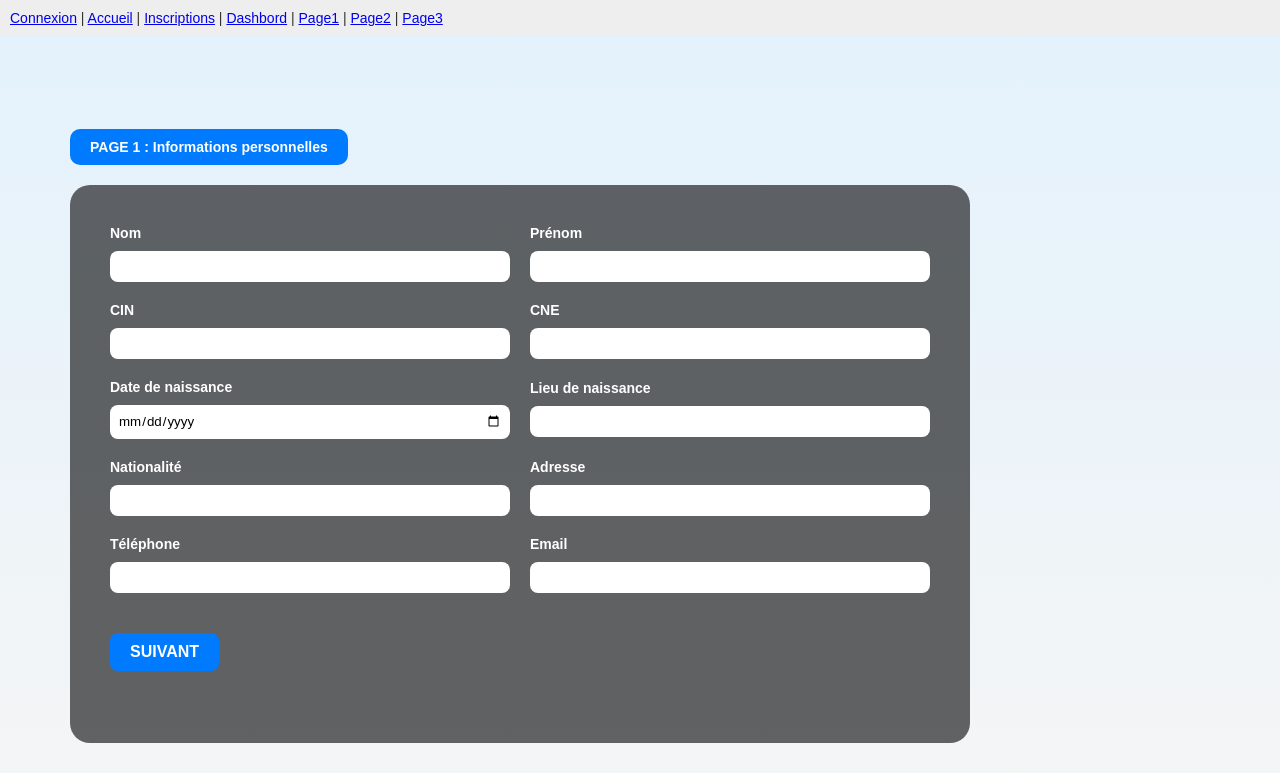
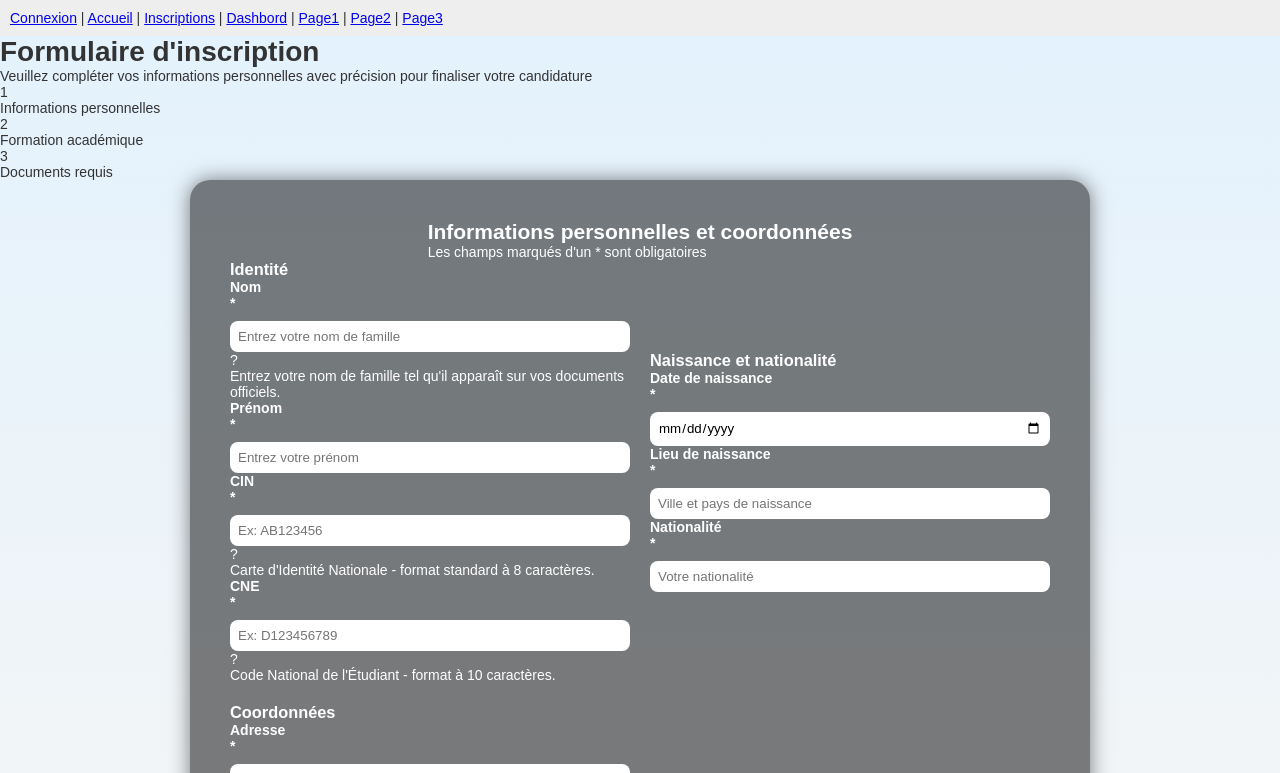
Before and after one commit to Meryem193/react-project, a React (Create React App) app in the folder myapp/: page /page1 in a window 1280 px wide. Shown: the top 773 px of the page. Built offline with nearby package versions, Linux system fonts and the light colour scheme.

Commit message:
Update page1.js
Signed-off-by: Meryem193 <meryemanouar67@gmail.com>

```diff
--- a/myapp/src/components/page1.js
+++ b/myapp/src/components/page1.js
@@ -1,63 +1,260 @@
-import React from "react";
+
+import React, { useState } from "react";
 import { useNavigate } from "react-router-dom";
 import "../styles/page1.css";
 
 function Page1() {
   const navigate = useNavigate();
+  const [formData, setFormData] = useState({
+    nom: "",
+    prenom: "",
+    cin: "",
+    cne: "",
+    dateNaissance: "",
+    lieuNaissance: "",
+    nationalite: "",
+    adresse: "",
+    telephone: "",
+    email: "",
+  });
+
+  const handleChange = (e) => {
+    const { name, value } = e.target;
+    setFormData({ ...formData, [name]: value });
+  };
+
+  const handleNext = (e) => {
+    e.preventDefault();
+    // Tu peux ajouter une validation supplémentaire ici si besoin
+    navigate("/page2", { state: { formData } });
+  };
 
   return (
-    <div className="page1-container">
-      <div className="page1-title">PAGE 1 : Informations personnelles</div>
+    <div className="page-container">
+      {/* Éléments décoratifs */}
+      <div className="decoration-circle top-left"></div>
+      <div className="decoration-circle bottom-right"></div>
 
-      <div className="form-wrapper">
-        <form className="form-grid">
+      <div className="form-header">
+        <h1 className="main-title">Formulaire d'inscription</h1>
+        <p className="subtitle">
+          Veuillez compléter vos informations personnelles avec précision pour
+          finaliser votre candidature
+        </p>
+      </div>
+
+      {/* Indicateur de progression */}
+      <div className="progress-container">
+        <div className="progress-step">
+          <div className="step-number active">1</div>
+          <span className="step-title active">Informations personnelles</span>
+        </div>
+        <div className="progress-line"></div>
+        <div className="progress-step">
+          <div className="step-number">2</div>
+          <span className="step-title">Formation académique</span>
+        </div>
+        <div className="progress-line"></div>
+        <div className="progress-step">
+          <div className="step-number">3</div>
+          <span className="step-title">Documents requis</span>
+        </div>
+      </div>
+
+      <div className="form-container">
+        <div className="form-section-header">
+          <h2 className="form-title">Informations personnelles et coordonnées</h2>
+          <p className="form-description">
+            Les champs marqués d'un <span className="required-mark">*</span> sont
+            obligatoires
+          </p>
+        </div>
+
+        <form className="form-grid" onSubmit={handleNext}>
+          {/* Section Identité */}
+          <div className="form-section">
+            <h3 className="section-title">Identité</h3>
+
             <div className="form-group">
-            <label>Nom</label>
-            <input type="text" />
+              <label>
+                Nom <span className="required-mark">*</span>
+              </label>
+              <input
+                type="text"
+                name="nom"
+                value={formData.nom}
+                onChange={handleChange}
+                placeholder="Entrez votre nom de famille"
+                required
+              />
+              <div className="help-tooltip">
+                ?
+                <div className="tooltip-content">
+                  Entrez votre nom de famille tel qu'il apparaît sur vos documents
+                  officiels.
                 </div>
+              </div>
+            </div>
+
             <div className="form-group">
-            <label>Prénom</label>
-            <input type="text" />
+              <label>
+                Prénom <span className="required-mark">*</span>
+              </label>
+              <input
+                type="text"
+                name="prenom"
+                value={formData.prenom}
+                onChange={handleChange}
+                placeholder="Entrez votre prénom"
+                required
+              />
             </div>
+
+            <div className="form-row">
               <div className="form-group">
-            <label>CIN</label>
-            <input type="text" />
+                <label>
+                  CIN <span className="required-mark">*</span>
+                </label>
+                <input
+                  type="text"
+                  name="cin"
+                  value={formData.cin}
+                  onChange={handleChange}
+                  placeholder="Ex: AB123456"
+                  required
+                />
+                <div className="help-tooltip">
+                  ?
+                  <div className="tooltip-content">
+                    Carte d'Identité Nationale - format standard à 8 caractères.
                   </div>
+                </div>
+              </div>
+
               <div className="form-group">
-            <label>CNE</label>
-            <input type="text" />
+                <label>
+                  CNE <span className="required-mark">*</span>
+                </label>
+                <input
+                  type="text"
+                  name="cne"
+                  value={formData.cne}
+                  onChange={handleChange}
+                  placeholder="Ex: D123456789"
+                  required
+                />
+                <div className="help-tooltip">
+                  ?
+                  <div className="tooltip-content">
+                    Code National de l'Étudiant - format à 10 caractères.
                   </div>
+                </div>
+              </div>
+            </div>
+          </div>
+
+          {/* Section Naissance et Nationalité */}
+          <div className="form-section">
+            <h3 className="section-title">Naissance et nationalité</h3>
+
             <div className="form-group">
-            <label>Date de naissance</label>
-            <input type="date" />
+              <label>
+                Date de naissance <span className="required-mark">*</span>
+              </label>
+              <input
+                type="date"
+                name="dateNaissance"
+                value={formData.dateNaissance}
+                onChange={handleChange}
+                required
+              />
             </div>
+
             <div className="form-group">
-            <label>Lieu de naissance</label>
-            <input type="text" />
+              <label>
+                Lieu de naissance <span className="required-mark">*</span>
+              </label>
+              <input
+                type="text"
+                name="lieuNaissance"
+                value={formData.lieuNaissance}
+                onChange={handleChange}
+                placeholder="Ville et pays de naissance"
+                required
+              />
             </div>
+
             <div className="form-group">
-            <label>Nationalité</label>
-            <input type="text" />
+              <label>
+                Nationalité <span className="required-mark">*</span>
+              </label>
+              <input
+                type="text"
+                name="nationalite"
+                value={formData.nationalite}
+                onChange={handleChange}
+                placeholder="Votre nationalité"
+                required
+              />
             </div>
+          </div>
+
+          {/* Section Coordonnées */}
+          <div className="form-section full-width">
+            <h3 className="section-title">Coordonnées</h3>
+
             <div className="form-group">
-            <label>Adresse</label>
-            <input type="text" />
+              <label>
+                Adresse <span className="required-mark">*</span>
+              </label>
+              <input
+                type="text"
+                name="adresse"
+                value={formData.adresse}
+                onChange={handleChange}
+                placeholder="Adresse complète"
+                required
+              />
             </div>
+
+            <div className="form-row">
               <div className="form-group">
-            <label>Téléphone</label>
-            <input type="tel" />
+                <label>
+                  Téléphone <span className="required-mark">*</span>
+                </label>
+                <input
+                  type="tel"
+                  name="telephone"
+                  value={formData.telephone}
+                  onChange={handleChange}
+                  placeholder="Ex: +212 6XX XXXXXX"
+                  required
+                />
               </div>
+
               <div className="form-group">
-            <label>Email</label>
-            <input type="email" />
+                <label>
+                  E-mail <span className="required-mark">*</span>
+                </label>
+                <input
+                  type="email"
+                  name="email"
+                  value={formData.email}
+                  onChange={handleChange}
+                  placeholder="exemple@domaine.com"
+                  required
+                />
+              </div>
+            </div>
+          </div>
+
+          <div className="form-navigation">
+            <button type="submit" className="btn-next">
+              SUIVANT
+              <span className="btn-icon">→</span>
+            </button>
           </div>
         </form>
-
-        <div className="button-container">
-          <button onClick={() => navigate("/page2")} className="btn">
-            SUIVANT
-          </button>
-        </div>
       </div>
     </div>
   );
```
Lines whose indentation alone changed are shown as unchanged.
